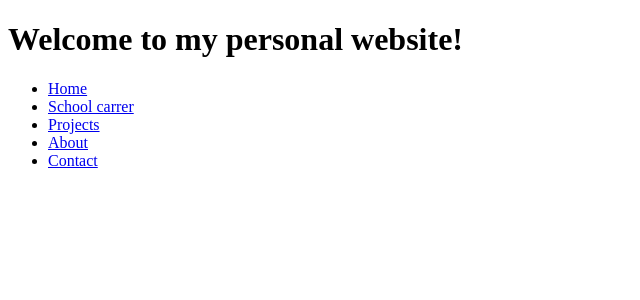
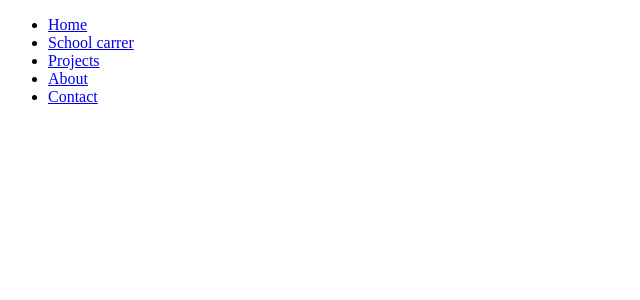
Before and after one commit to mathisdlg/Website, a PHP site: page /src/home.php in a window 1280 px wide. Shown: the top 300 px of the page, without its empty margins (0-640 px from the left). Run offline with PHP 8.4, Linux system fonts and the light colour scheme.

Commit message:
Remove h1

```diff
--- a/src/home.php
+++ b/src/home.php
@@ -9,10 +9,6 @@
 </head>
 
 <body>
-    <h1>
-        Welcome to my personal website!
-    </h1>
-
     <?php
         include 'fragments/menu.html';
     ?>
```
